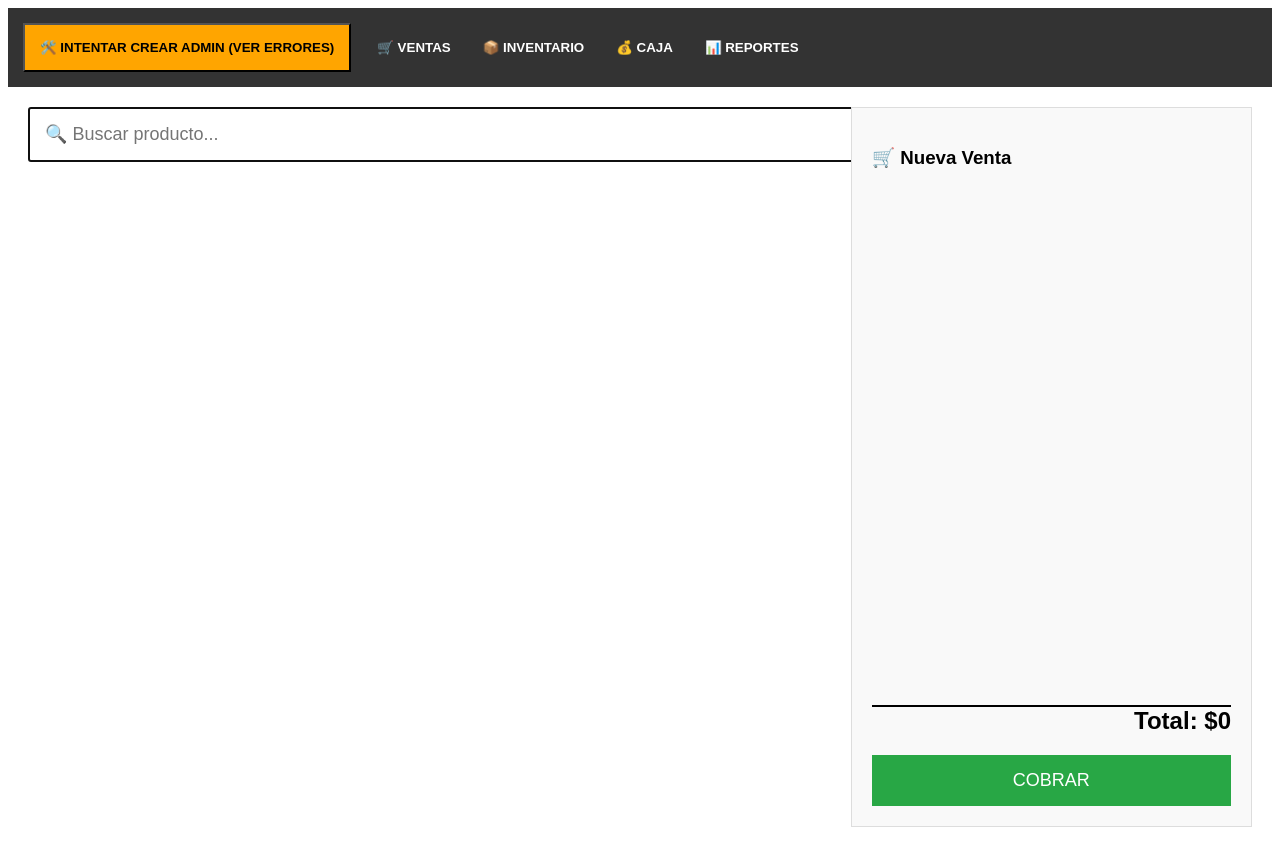
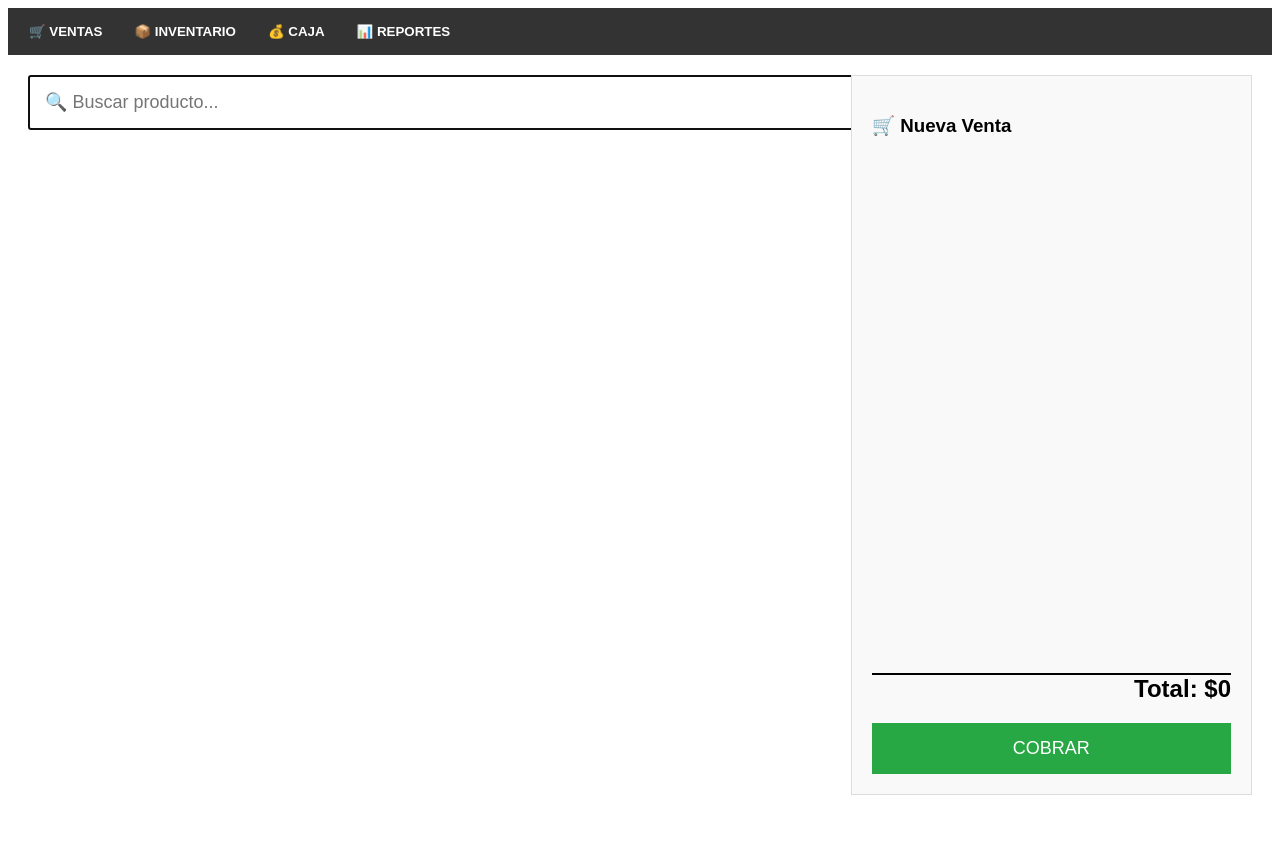
Before and after one commit to danirdev/libreria, a React app in the folder frontend/: page / in a window 1280 px wide. After the commit the page ends 823 px from the top, so only its background shows below. Built offline with nearby package versions, Linux system fonts and the light colour scheme; the HTML template or start-up script is replaced by a standard one.

Commit message:
feat: Implement initial App component with basic page navigation for Ventas, Inventario, Caja, and Dashboard.

```diff
--- a/frontend/src/App.jsx
+++ b/frontend/src/App.jsx
@@ -11,44 +11,6 @@ function App ()
   return (
     <div style={{fontFamily: 'Arial, sans-serif'}}>
       <nav style={{background: '#333', padding: '15px', display: 'flex', gap: '20px'}}>
-        {/* --- BOTÓN TEMPORAL DEPURADO --- */}
-        <button
-          onClick={async () =>
-          {
-            try
-            {
-              console.log("Intentando conectar con el servidor...");
-              const res = await fetch('http://localhost:4000/auth/registro', {
-                method: 'POST',
-                headers: {'Content-Type': 'application/json'},
-                body: JSON.stringify({
-                  nombre: "Dueño",
-                  email: "admin@libreria.com",
-                  password: "admin123",
-                  rol: "admin"
-                })
-              });
-
-              if(!res.ok)
-              {
-                // Si el servidor responde error (ej: 404 o 500)
-                const errorData = await res.text();
-                throw new Error(`Error del Servidor (${res.status}): ${errorData}`);
-              }
-
-              const data = await res.json();
-              alert('✅ ÉXITO: Usuario creado. ID: ' + data.id);
-
-            } catch(error)
-            {
-              alert('❌ FALLÓ: ' + error.message);
-              console.error("Detalle del error:", error);
-            }
-          }}
-          style={{background: 'orange', color: 'black', padding: '15px', fontWeight: 'bold', cursor: 'pointer'}}
-        >
-          🛠️ INTENTAR CREAR ADMIN (VER ERRORES)
-        </button>
         <button onClick={() => setPagina('ventas')} style={{color: 'white', background: 'none', border: 'none', cursor: 'pointer', fontWeight: 'bold'}}>🛒 VENTAS</button>
         <button onClick={() => setPagina('inventario')} style={{color: 'white', background: 'none', border: 'none', cursor: 'pointer', fontWeight: 'bold'}}>📦 INVENTARIO</button>
         <button onClick={() => setPagina('caja')} style={{color: 'white', background: 'none', border: 'none', cursor: 'pointer', fontWeight: 'bold'}}>💰 CAJA</button>
```
